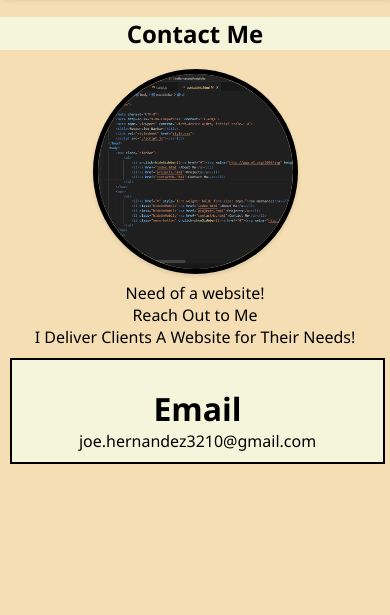
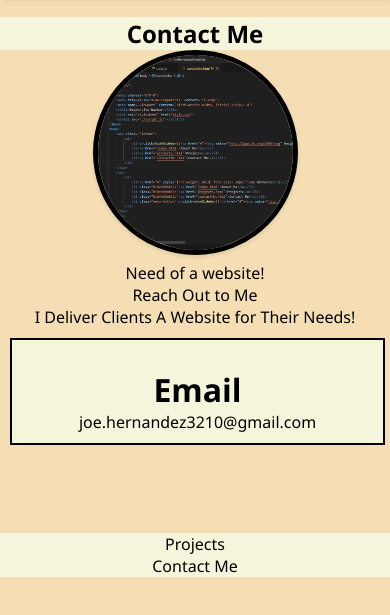
Before and after one commit to JoeHernandez6/JoeHernandezPortafolio, a plain HTML site: page contactMe.html in a window 390 px wide. Shown: the part 53-668 px from the top of the page. Drawn offline with Linux system fonts and the light colour scheme.

Commit message:
Made basic Contact Me screen better. 2/3 done of mobile contact me screen

```diff
--- a/contactMe.css
+++ b/contactMe.css
@@ -1,9 +1,11 @@
+
 @media(max-width: 400px){
+    .contactMe{
+        text-align: center;
+    }
     .contactMe img{
         display: block;
         visibility:visible;
-        margin-top: 5%;
-        margin-bottom: 5%;
         margin-left: auto;
         margin-right: auto;
         margin-bottom: 2%;
@@ -15,11 +17,11 @@
         border-style:solid;
         border-width:5px;
     }
-    .contactMe{
-        text-align: center;
-    }
+
     .contactMe h1{
         margin-top:5%;
         background-color: beige;
     }
-}
+    .footer{
+        margin-top: 20%;
+    }}
--- a/contactMe.html
+++ b/contactMe.html
@@ -33,5 +33,14 @@
             <p>Need of a website!<br>Reach Out to Me<br> I Deliver Clients A Website for Their Needs!</p>
             <div class="box"><h1>Email</h1><p>joe.hernandez3210@gmail.com</p></div>
         </div>
+        <div class="empty-space">
+
+        </div>
+        <footer class="footer">
+            <ul >
+                <li><a href="projects.html" >Projects</a></li>
+                <li><a href="contactMe.html" >Contact Me</a></li>
+            </ul>
+        </footer>
     </body>
 </html>
--- a/style.css
+++ b/style.css
@@ -65,6 +65,16 @@ nav li:first-child{
 .homeIntro img{
     display:none;
     visibility:hidden;
+}
+.footer{
+    background-color: beige;
+    text-align: center;
+    border-bottom: none;
+    margin-top: 10%;
+}
+.footer a{
+    color: inherit;
+    text-decoration: none;
 }
 @media screen and (min-width: 399px) and (max-width: 800px) {
     .hideOnMobile{
```
Also changed, not shown: index.html (+3 -3 lines).
